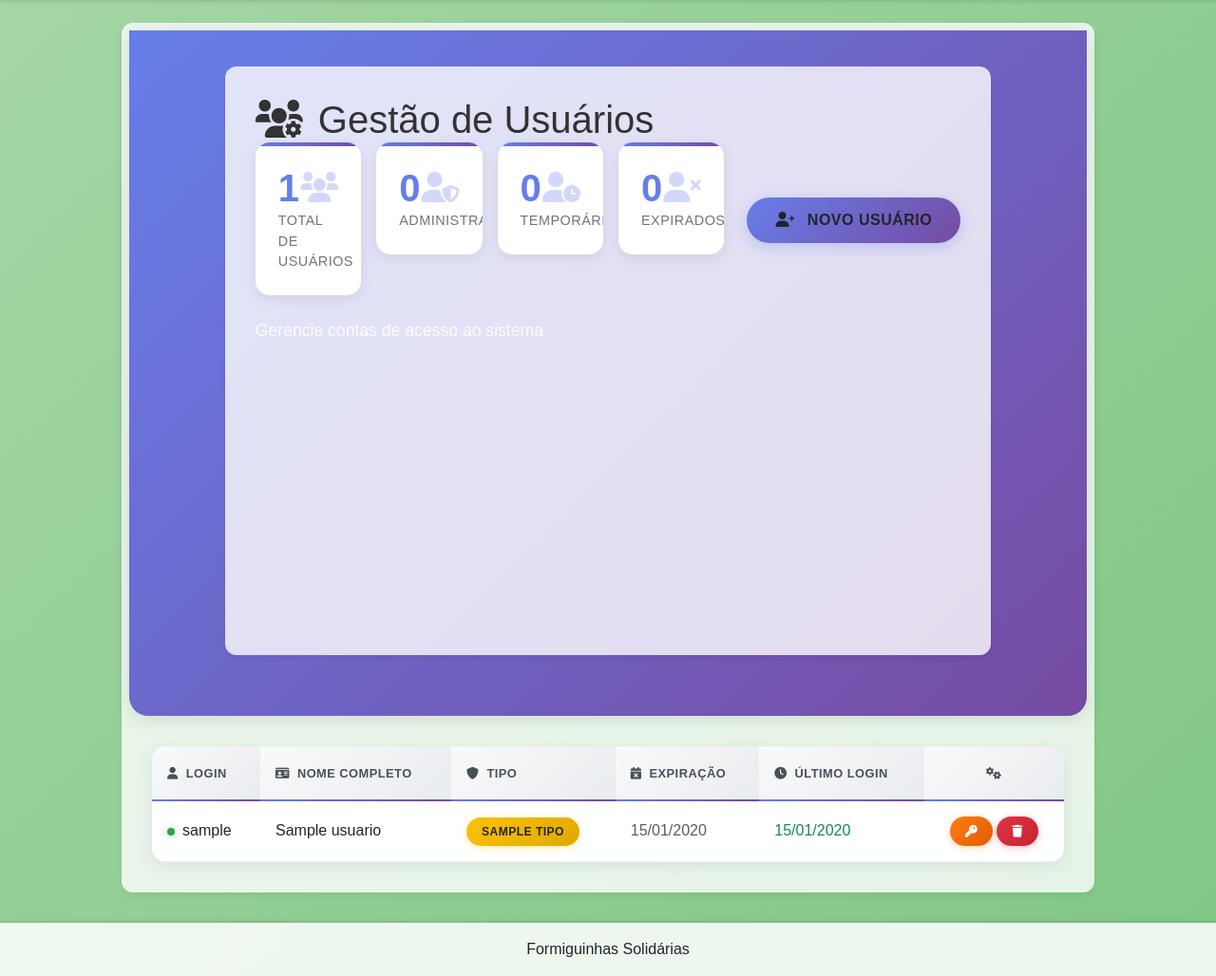
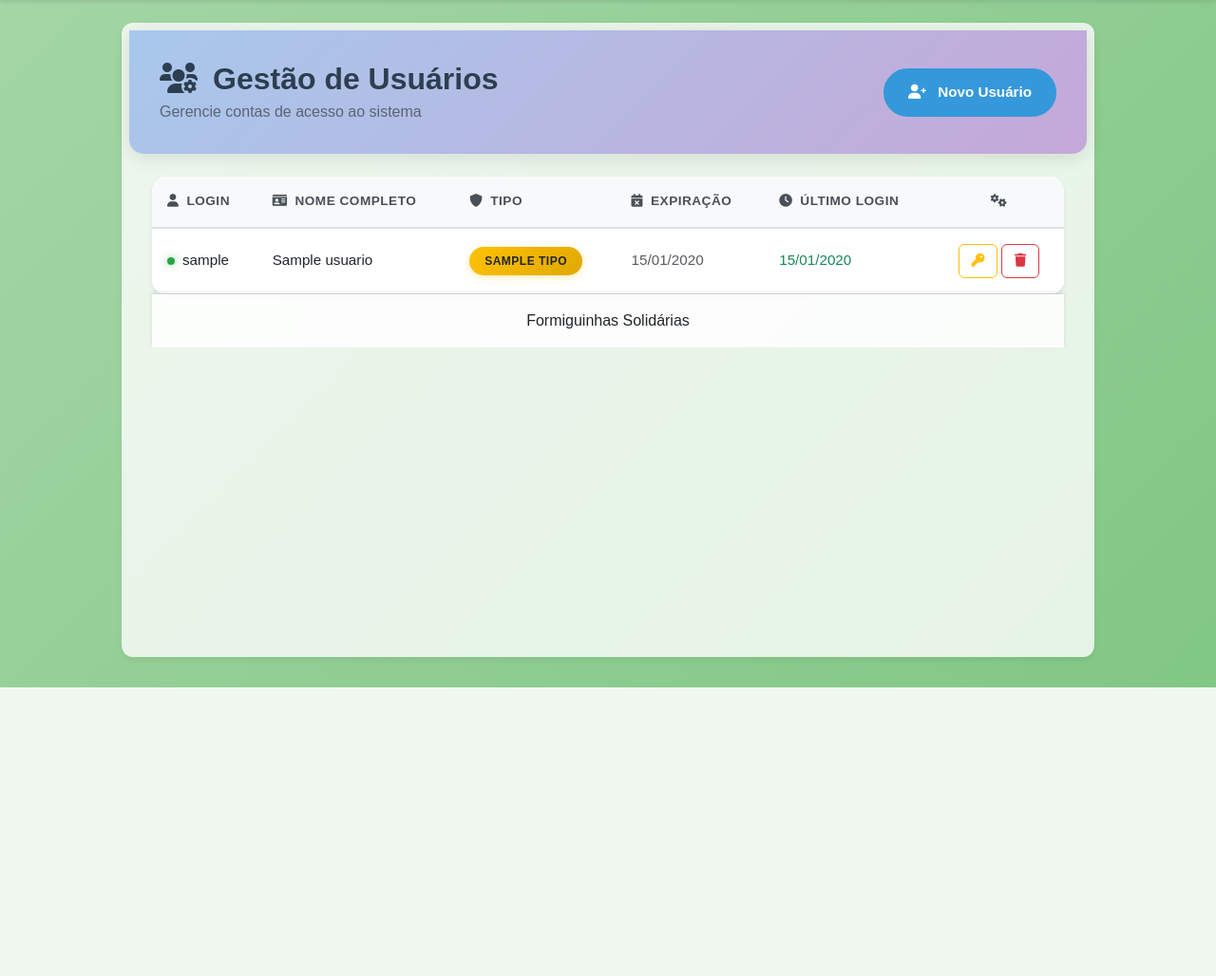
Before and after one commit to silasmendes/appformiguinhasv2, a Python web app: template app/templates/admin/usuarios.html in a window 1280 px wide. Shown: the part 76-1104 px from the top of the page at 95% size. After the commit the page ends 800 px from the top, so only its background shows below. Run offline with Jinja, Linux system fonts and the light colour scheme; the template is opened without the code that fills it: most values are stand-ins (such as "Sample title", 1, 10 or a date in 2020).

Commit message:
Ajustando CSS na tela de gestao de usuarios

```diff
--- a/app/static/css/admin_usuarios.css
+++ b/app/static/css/admin_usuarios.css
@@ -1,211 +1,122 @@
 /* Estilos para página de gestão de usuários */
 
-/* Header da página */
-.admin-header {
-    background: linear-gradient(135deg, #667eea 0%, #764ba2 100%);
-    color: white;
-    padding: 2rem 0;
-    margin: -1.5rem -1.5rem 2rem -1.5rem;
-    border-radius: 0 0 20px 20px;
+/* Header da página - layout limpo e compacto */
+.page-header {
+    background: linear-gradient(135deg, #a8c8ec 0%, #c5a8d8 100%);
+    color: #2c3e50;
+    padding: 2rem;
+    margin: -1.5rem -1.5rem 1.5rem -1.5rem;
+    border-radius: 0 0 15px 15px;
     box-shadow: 0 4px 20px rgba(0,0,0,0.1);
 }
 
-.admin-header h2 {
+.page-title {
     margin: 0;
-    font-weight: 300;
-    font-size: 2.5rem;
+    font-weight: 700;
+    font-size: 2rem;
+    color: #2c3e50;
 }
 
-.admin-header .subtitle {
-    opacity: 0.9;
-    font-size: 1.1rem;
-    margin-top: 0.5rem;
+.page-subtitle {
+    opacity: 0.8;
+    font-size: 1rem;
+    margin-top: 0.25rem;
+    color: #34495e;
 }
 
-/* Cards container */
-.stats-cards {
-    margin-bottom: 2rem;
+/* Botão novo usuário - design moderno */
+.btn-novo-usuario {
+    background: #3498db;
+    border: 2px solid #3498db;
+    color: white;
+    padding: 12px 24px;
+    border-radius: 50px;
+    font-weight: 600;
+    font-size: 0.95rem;
+    transition: all 0.3s ease;
 }
 
-.stat-card {
-    background: white;
-    border-radius: 15px;
-    padding: 1.5rem;
-    box-shadow: 0 4px 15px rgba(0,0,0,0.08);
-    border: none;
-    transition: all 0.3s ease;
-    position: relative;
-    overflow: hidden;
+.btn-novo-usuario:hover {
+    background: #2980b9;
+    border-color: #2980b9;
+    color: white;
+    transform: translateY(-2px);
+    box-shadow: 0 8px 25px rgba(52, 152, 219, 0.3);
 }
 
-.stat-card::before {
-    content: '';
-    position: absolute;
-    top: 0;
-    left: 0;
-    right: 0;
-    height: 4px;
-    background: linear-gradient(90deg, #667eea, #764ba2);
+/* Card da tabela - design limpo */
+.card {
+    border: none;
+    border-radius: 15px;
+    overflow: hidden;
+    background: white;
+    transition: box-shadow 0.3s ease;
 }
 
-.stat-card:hover {
-    transform: translateY(-5px);
-    box-shadow: 0 8px 25px rgba(0,0,0,0.15);
+.card:hover {
+    box-shadow: 0 8px 30px rgba(0,0,0,0.12);
 }
 
-.stat-number {
-    font-size: 2.5rem;
-    font-weight: 700;
-    color: #667eea;
-    margin: 0;
+.card-body {
+    padding: 0;
 }
 
-.stat-label {
-    color: #6c757d;
-    font-size: 0.9rem;
-    text-transform: uppercase;
-    letter-spacing: 0.5px;
-    margin: 0;
+/* Tabela moderna e compacta */
+.table {
+    margin-bottom: 0;
+    font-size: 0.95rem;
 }
 
-.stat-icon {
-    position: absolute;
-    top: 1.5rem;
-    right: 1.5rem;
-    font-size: 2rem;
-    color: rgba(102, 126, 234, 0.3);
+.table thead th {
+    background: #f8f9fa;
+    border-bottom: 2px solid #dee2e6;
+    font-weight: 600;
+    text-transform: uppercase;
+    font-size: 0.85rem;
+    letter-spacing: 0.5px;
+    color: #495057;
+    padding: 1rem;
+    border-top: none;
 }
 
-/* Botão novo usuário */
-.btn-novo-usuario {
-    background: linear-gradient(135deg, #667eea 0%, #764ba2 100%);
-    border: none;
-    padding: 12px 30px;
-    border-radius: 25px;
+.table tbody td {
+    padding: 1rem;
+    vertical-align: middle;
+    border-top: 1px solid #f1f3f4;
+}
+
+.table tbody tr:hover {
+    background: rgba(52, 152, 219, 0.05);
+}
+
+/* Badges para tipos de usuário */
+.badge {
+    font-size: 0.8rem;
+    padding: 0.5rem 1rem;
+    border-radius: 20px;
     font-weight: 600;
     text-transform: uppercase;
     letter-spacing: 0.5px;
-    transition: all 0.3s ease;
-    box-shadow: 0 4px 15px rgba(102, 126, 234, 0.3);
 }
 
-.btn-novo-usuario:hover {
-    transform: translateY(-2px);
-    box-shadow: 0 6px 20px rgba(102, 126, 234, 0.4);
-    background: linear-gradient(135deg, #5a6fd8 0%, #6a4190 100%);
+/* Botões de ação - design mais limpo */
+.btn-group-sm .btn {
+    padding: 0.4rem 0.8rem;
+    font-size: 0.875rem;
+    border-radius: 6px;
+    margin: 0 2px;
+    transition: all 0.2s ease;
 }
 
-/* Tabela moderna */
-.table-container {
-    background: white;
-    border-radius: 15px;
-    box-shadow: 0 4px 20px rgba(0,0,0,0.08);
-    overflow: hidden;
-    border: none;
+.btn-outline-warning:hover {
+    background-color: #ffc107;
+    border-color: #ffc107;
+    color: #000;
 }
 
-.table-modern {
-    margin: 0;
-    border: none;
-}
-
-.table-modern thead th {
-    background: linear-gradient(135deg, #f8f9fa 0%, #e9ecef 100%);
-    border: none;
-    font-weight: 600;
-    text-transform: uppercase;
-    font-size: 0.8rem;
-    letter-spacing: 0.5px;
-    color: #495057;
-    padding: 1.2rem 1rem;
-    position: relative;
-}
-
-.table-modern thead th::after {
-    content: '';
-    position: absolute;
-    bottom: 0;
-    left: 0;
-    right: 0;
-    height: 2px;
-    background: linear-gradient(90deg, #667eea, #764ba2);
-}
-
-.table-modern tbody tr {
-    transition: all 0.2s ease;
-    border: none;
-}
-
-.table-modern tbody tr:hover {
-    background: linear-gradient(90deg, rgba(102, 126, 234, 0.05) 0%, rgba(255, 255, 255, 0.05) 100%);
-    transform: translateX(3px);
-}
-
-.table-modern tbody td {
-    padding: 1rem;
-    border: none;
-    border-bottom: 1px solid #f1f3f4;
-    vertical-align: middle;
-}
-
-/* Badges de tipo de usuário */
-.badge-tipo {
-    padding: 8px 16px;
-    border-radius: 20px;
-    font-weight: 600;
-    text-transform: uppercase;
-    font-size: 0.75rem;
-    letter-spacing: 0.5px;
-}
-
-.badge-admin {
-    background: linear-gradient(135deg, #dc3545 0%, #c82333 100%);
-    color: white;
-    box-shadow: 0 2px 8px rgba(220, 53, 69, 0.3);
-}
-
-.badge-temporario {
-    background: linear-gradient(135deg, #ffc107 0%, #e0a800 100%);
-    color: #212529;
-    box-shadow: 0 2px 8px rgba(255, 193, 7, 0.3);
-}
-
-/* Botões de ação */
-.btn-action {
-    border-radius: 20px;
-    padding: 6px 16px;
-    font-size: 0.8rem;
-    font-weight: 600;
-    text-transform: uppercase;
-    letter-spacing: 0.3px;
-    margin: 0 2px;
-    transition: all 0.3s ease;
-    border: none;
-}
-
-.btn-action:hover {
-    transform: translateY(-1px);
-}
-
-.btn-reset {
-    background: linear-gradient(135deg, #fd7e14 0%, #e55a00 100%);
-    color: white;
-    box-shadow: 0 2px 8px rgba(253, 126, 20, 0.3);
-}
-
-.btn-reset:hover {
-    box-shadow: 0 4px 12px rgba(253, 126, 20, 0.4);
-    color: white;
-}
-
-.btn-delete {
-    background: linear-gradient(135deg, #dc3545 0%, #c82333 100%);
-    color: white;
-    box-shadow: 0 2px 8px rgba(220, 53, 69, 0.3);
-}
-
-.btn-delete:hover {
-    box-shadow: 0 4px 12px rgba(220, 53, 69, 0.4);
+.btn-outline-danger:hover {
+    background-color: #dc3545;
+    border-color: #dc3545;
     color: white;
 }
 
--- a/app/static/js/admin_usuarios.js
+++ b/app/static/js/admin_usuarios.js
@@ -1,9 +1,6 @@
 // JavaScript para página de gestão de usuários
 
 document.addEventListener('DOMContentLoaded', function() {
-
-    // Inicializar estatísticas
-    initializeStats();
 
     // Adicionar indicadores de status
     addStatusIndicators();
@@ -20,84 +17,6 @@ document.addEventListener('DOMContentLoaded', function() {
     // Tooltip para botões
     initializeTooltips();
 });
-
-function initializeStats() {
-    const tbody = document.querySelector('table tbody');
-    if (!tbody) return;
-
-    const rows = tbody.querySelectorAll('tr');
-    const totalUsers = rows.length;
-    let adminCount = 0;
-    let tempCount = 0;
-    let expiredCount = 0;
-
-    rows.forEach(row => {
-        const cells = row.querySelectorAll('td');
-        if (cells.length >= 4) {
-            const tipo = cells[2].textContent.trim();
-            const expiracao = cells[3].textContent.trim();
-
-            if (tipo === 'admin') adminCount++;
-            if (tipo === 'temporario') tempCount++;
-
-            // Verificar se expirou
-            if (expiracao && new Date(expiracao) < new Date()) {
-                expiredCount++;
-            }
-        }
-    });
-
-    // Criar cards de estatísticas
-    createStatsCards(totalUsers, adminCount, tempCount, expiredCount);
-}
-
-function createStatsCards(total, admin, temp, expired) {
-    const header = document.querySelector('h2');
-    if (!header) return;
-
-    const statsHTML = `
-        <div class="stats-cards row g-3 mb-4 fade-in-up">
-            <div class="col-md-3 col-sm-6">
-                <div class="stat-card">
-                    <div class="stat-icon">
-                        <i class="fas fa-users"></i>
-                    </div>
-                    <h3 class="stat-number">${total}</h3>
-                    <p class="stat-label">Total de Usuários</p>
-                </div>
-            </div>
-            <div class="col-md-3 col-sm-6">
-                <div class="stat-card">
-                    <div class="stat-icon">
-                        <i class="fas fa-user-shield"></i>
-                    </div>
-                    <h3 class="stat-number">${admin}</h3>
-                    <p class="stat-label">Administradores</p>
-                </div>
-            </div>
-            <div class="col-md-3 col-sm-6">
-                <div class="stat-card">
-                    <div class="stat-icon">
-                        <i class="fas fa-user-clock"></i>
-                    </div>
-                    <h3 class="stat-number">${temp}</h3>
-                    <p class="stat-label">Temporários</p>
-                </div>
-            </div>
-            <div class="col-md-3 col-sm-6">
-                <div class="stat-card">
-                    <div class="stat-icon">
-                        <i class="fas fa-user-times"></i>
-                    </div>
-                    <h3 class="stat-number">${expired}</h3>
-                    <p class="stat-label">Expirados</p>
-                </div>
-            </div>
-        </div>
-    `;
-
-    header.insertAdjacentHTML('afterend', statsHTML);
-}
 
 function addStatusIndicators() {
     const tbody = document.querySelector('table tbody');
--- a/app/templates/admin/usuarios.html
+++ b/app/templates/admin/usuarios.html
@@ -7,29 +7,28 @@
 {% endblock %}
 
 {% block content %}
-<div class="admin-header">
-    <div class="container">
+<div class="page-header mb-4">
     <div class="row align-items-center">
         <div class="col">
-                <h2><i class="fas fa-users-cog me-3"></i>Gestão de Usuários</h2>
-                <p class="subtitle mb-0">Gerencie contas de acesso ao sistema</p>
+            <h2 class="page-title mb-1">
+                <i class="fas fa-users-cog me-3"></i>Gestão de Usuários
+            </h2>
+            <p class="page-subtitle text-muted mb-0">Gerencie contas de acesso ao sistema</p>
         </div>
         <div class="col-auto">
-                <button class="btn btn-novo-usuario" data-bs-toggle="modal" data-bs-target="#modalNovo">
+            <button class="btn btn-primary btn-novo-usuario" data-bs-toggle="modal" data-bs-target="#modalNovo">
                 <i class="fas fa-user-plus me-2"></i>
                 Novo Usuário
             </button>
         </div>
     </div>
 </div>
-</div>
 
-<!-- Cards de estatísticas serão inseridos aqui pelo JavaScript -->
-
-<div class="table-container">
+<div class="card shadow-sm">
+    <div class="card-body p-0">
         <div class="table-responsive">
-        <table class="table table-modern">
-            <thead>
+            <table class="table table-hover mb-0">
+            <thead class="table-light">
                 <tr>
                     <th><i class="fas fa-user me-2"></i>Login</th>
                     <th><i class="fas fa-id-card me-2"></i>Nome Completo</th>
@@ -44,7 +43,13 @@
                 <tr>
                     <td class="fw-medium">{{ u.login }}</td>
                     <td>{{ u.nome_completo }}</td>
-                    <td>{{ u.tipo }}</td>
+                    <td>
+                        {% if u.tipo == 'admin' %}
+                            <span class="badge bg-danger">{{ u.tipo }}</span>
+                        {% else %}
+                            <span class="badge bg-warning text-dark">{{ u.tipo }}</span>
+                        {% endif %}
+                    </td>
                     <td>
                         {% if u.expires_at %}
                             <span class="text-muted">{{ u.expires_at.strftime('%d/%m/%Y') }}</span>
@@ -60,15 +65,15 @@
                         {% endif %}
                     </td>
                     <td class="text-center">
-                        <div class="btn-group" role="group">
+                        <div class="btn-group btn-group-sm" role="group">
                             <form method="post" action="{{ url_for('usuarios.reset_senha', id=u.id) }}" style="display:inline-block">
-                                <button class="btn btn-action btn-reset" type="submit" title="Resetar senha do usuário">
+                                <button class="btn btn-outline-warning" type="submit" title="Resetar senha do usuário">
                                     <i class="fas fa-key"></i>
                                 </button>
                             </form>
                             <form method="post" action="{{ url_for('usuarios.deletar_usuario', id=u.id) }}" style="display:inline-block">
                                 <input type="hidden" name="_method" value="DELETE">
-                                <button class="btn btn-action btn-delete" type="submit" title="Excluir usuário">
+                                <button class="btn btn-outline-danger" type="submit" title="Excluir usuário">
                                     <i class="fas fa-trash"></i>
                                 </button>
                             </form>
```
Also changed, not shown: other parts of app/static/css/admin_usuarios.css (+54 -22 lines). Lines whose indentation alone changed are shown as unchanged.
